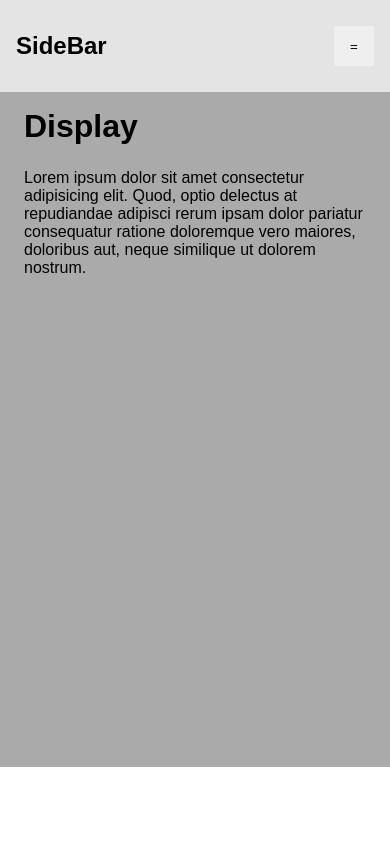
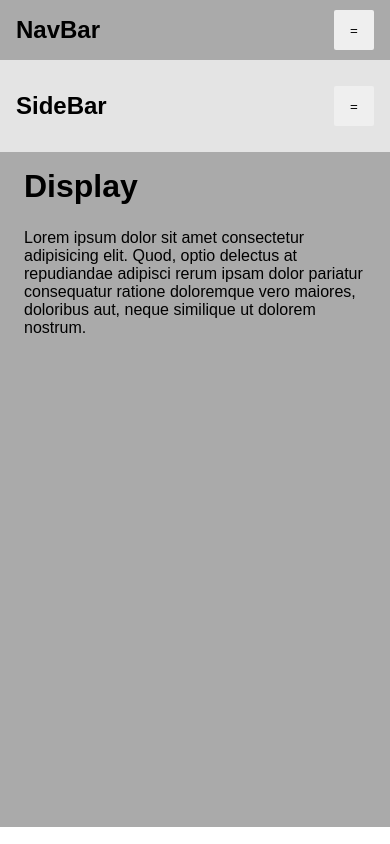
Before and after one commit to RafaelRF99/create-site, a Next.js app: page / in a window 390 px wide. Built offline with nearby package versions, Linux system fonts and the light colour scheme; a web font is replaced by a local one.

Commit message:
feat: nav responsive

```diff
--- /dev/null
+++ b/src/components/NavBar/NavBar.module.scss
@@ -0,0 +1,67 @@
+.container {
+    height: 60px;
+    display: flex;
+    align-items: center;
+
+    padding: 0 1rem;
+
+    background-color: #0005;
+
+    .content {
+        display: flex;
+        flex: 1;
+        justify-content: space-evenly;
+
+        gap: 1rem;
+
+        div {
+            &:hover {
+                color: #fff;
+                cursor: pointer;
+            }
+        }
+    }
+
+    button {
+        width: 40px;
+        height: 40px;
+
+        display: none;
+
+        cursor: pointer;
+    }
+}
+
+@media (max-width: 650px) {
+    .container {
+        height: 100%;
+        justify-content: space-between;
+        flex-wrap: wrap;
+
+        .logo {
+            width: 100%;
+            display: flex;
+            justify-content: space-between;
+            align-items: center;
+            height: 60px;
+        }
+
+        .content {
+            flex-direction: column;
+
+            padding: 0.5rem 0;
+        }
+
+        button {
+            display: flex;
+            justify-content: center;
+            align-items: center;
+            border: none;
+            border-radius: 2px;
+        }
+    }
+}
+
+.disable {
+    display: none;
+}
--- /dev/null
+++ b/src/components/NavBar/index.tsx
@@ -0,0 +1,43 @@
+import styles from './NavBar.module.scss'
+
+import { useEffect, useState } from 'react'
+
+export default function NavBar() {
+    const [windows, setWindows] = useState(true)
+
+    const checkScreenSize = () => {
+        if (window.innerWidth > 650) {
+            setWindows(false)
+        } else {
+            setWindows(true)
+        }
+    }
+
+    useEffect(() => {
+        checkScreenSize()
+        window.addEventListener('resize', checkScreenSize)
+
+        return () => {
+            window.removeEventListener('resize', checkScreenSize)
+        }
+    }, [])
+
+    return (
+        <nav className={styles.container}>
+            <div className={styles.logo}>
+                <h1>NavBar</h1>
+                <button onClick={() => setWindows(!windows)}>=</button>
+            </div>
+            {windows ? (
+                ''
+            ) : (
+                <div className={styles.content}>
+                    <div>Carreira</div>
+                    <div>BootCamps</div>
+                    <div>Projetos</div>
+                    <div>Comunidade</div>
+                </div>
+            )}
+        </nav>
+    )
+}
--- a/src/pages/index.tsx
+++ b/src/pages/index.tsx
@@ -6,6 +6,7 @@ import Head from 'next/head'
 
 import SideBar from '@/components/SideBar'
 import Display from '@/components/Display'
+import NavBar from '@/components/NavBar'
 
 const font = Phudu({ subsets: ['latin'], weight: ['400'] })
 
@@ -25,6 +26,7 @@ export default function Home() {
                 <link rel="icon" href="/favicon.ico" />
             </Head>
             <main className={`${font.className}`}>
+                <NavBar />
                 <SideBar />
                 <Display />
             </main>
```
